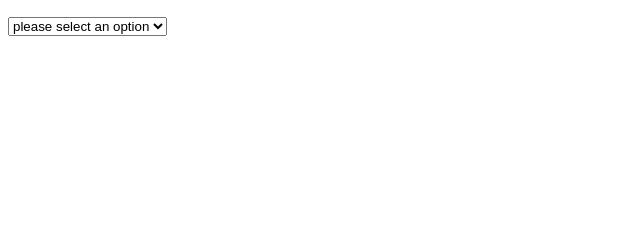
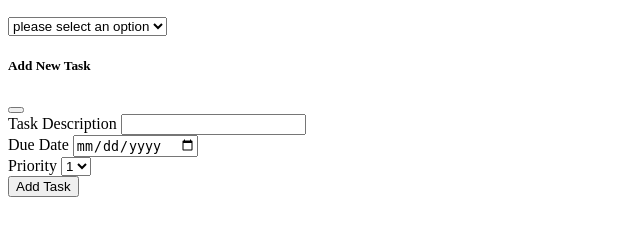
Before and after one commit to MyGollyGosh/Portfolio-webapp, a Flask app: template templates/manage_tasks.html in a window 1280 px wide. Shown: the part 62-302 px from the top of the page, without its empty margins (0-640 px from the left). Run offline with Flask 3, Linux system fonts and the light colour scheme; the template is opened without the code that fills it, so the values that code supplies are empty.

Commit message:
commit changes to move onto new branch

```diff
--- a/templates/manage_tasks.html
+++ b/templates/manage_tasks.html
@@ -39,4 +39,36 @@
             {% endif %}
         </div>
 
+        <div class="modal fade" id="addTaskModal" tabindex="-1" aria-labelledby="addTaskModalLabel" aria-hidden="true">
+            <div class="modal-dialog">
+                <div class="modal-content">
+                    <div class="modal-header">
+                        <h5 class="modal-title" id="addTaskModalLabel">Add New Task</h5>
+                        <button type="button" class="btn-close" data-bs-dismiss="modal" aria-label="Close"></button>
+                    </div>
+                    <div class="modal-body">
+                        <form id="addTaskForm" method="POST">
+                            <div class="mb-3">
+                                <label for="description" class="form-label">Task Description</label>
+                                <input type="text" class="form-control" id="description" name="description" required>
+                            </div>
+                            <div class="mb-3">
+                                <label for="due_date" class="form-label">Due Date</label>
+                                <input type="date" class="form-control" id="due_date" name="due_date" required>
+                            </div>
+                            <div class="mb-3">
+                                <label for="priority" class="form-label">Priority</label>
+                                <select class="form-select" id="priority" name="priority" required>
+                                    <option value="1">1</option>
+                                    <option value="2">2</option>
+                                    <option value="3">3</option>
+                                </select>
+                            </div>
+                            <button type="submit" class="btn btn-success">Add Task</button>
+                        </form>
+                    </div>
+                </div>
+            </div>
+        </div>
+
     </body>
```
Also changed, not shown: lib/task_repository.py (+10 -10 lines), routes/manage_tasks.py (+25 -5 lines), templates/add_task.html (added, +18 -0 lines), tests/test_manage_tasks.py (+22 -2 lines), routes/add_task.py (added), tests/test_add_task.py (added).
